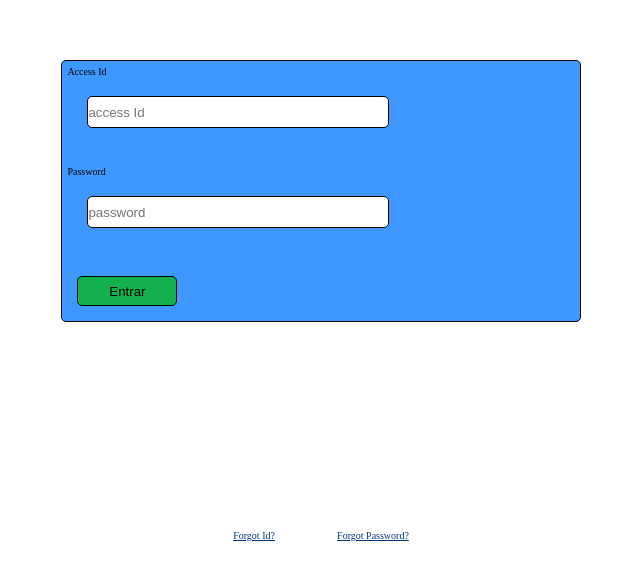
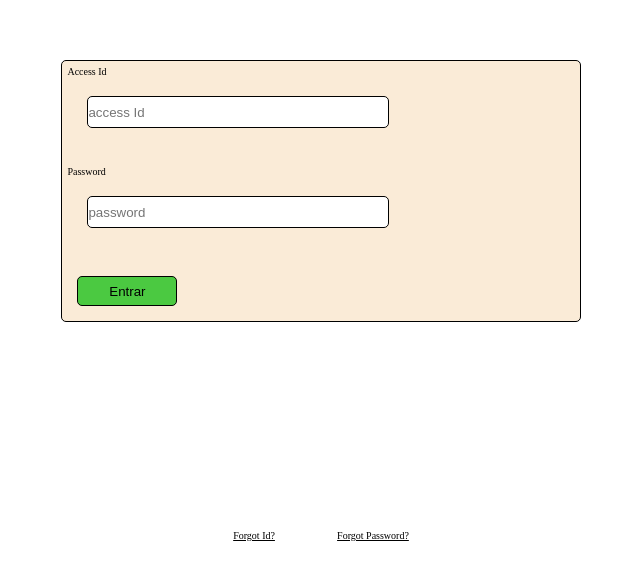
Before and after one commit to LucasTody3535/market-sales-dashboard, a Vue app: page /login in a window 1280 px wide. Shown: the part 209-788 px from the top of the page, without its empty margins (319-959 px from the left). Built offline with nearby package versions, Linux system fonts and the light colour scheme.

Commit message:
Updated login page colors

```diff
--- a/src/pages/login/Login.vue
+++ b/src/pages/login/Login.vue
@@ -60,15 +60,15 @@ const treatAccessInfo = async () => {
 }
 
 [data-page = "login"] #help-links a:hover {
-    color: #0077ffc0;
+    color: black;
 }
 
 [data-page = "login"] #help-links a:visited {
-    color: #003775c0;
+    color: #000000b9;
 }
 
 [data-page = "login"] form {
-    background-color: #0077ffc0;
+    background-color: var(--box-color);
     height: 250px;
     flex: 0.4;
     display: grid;
```
